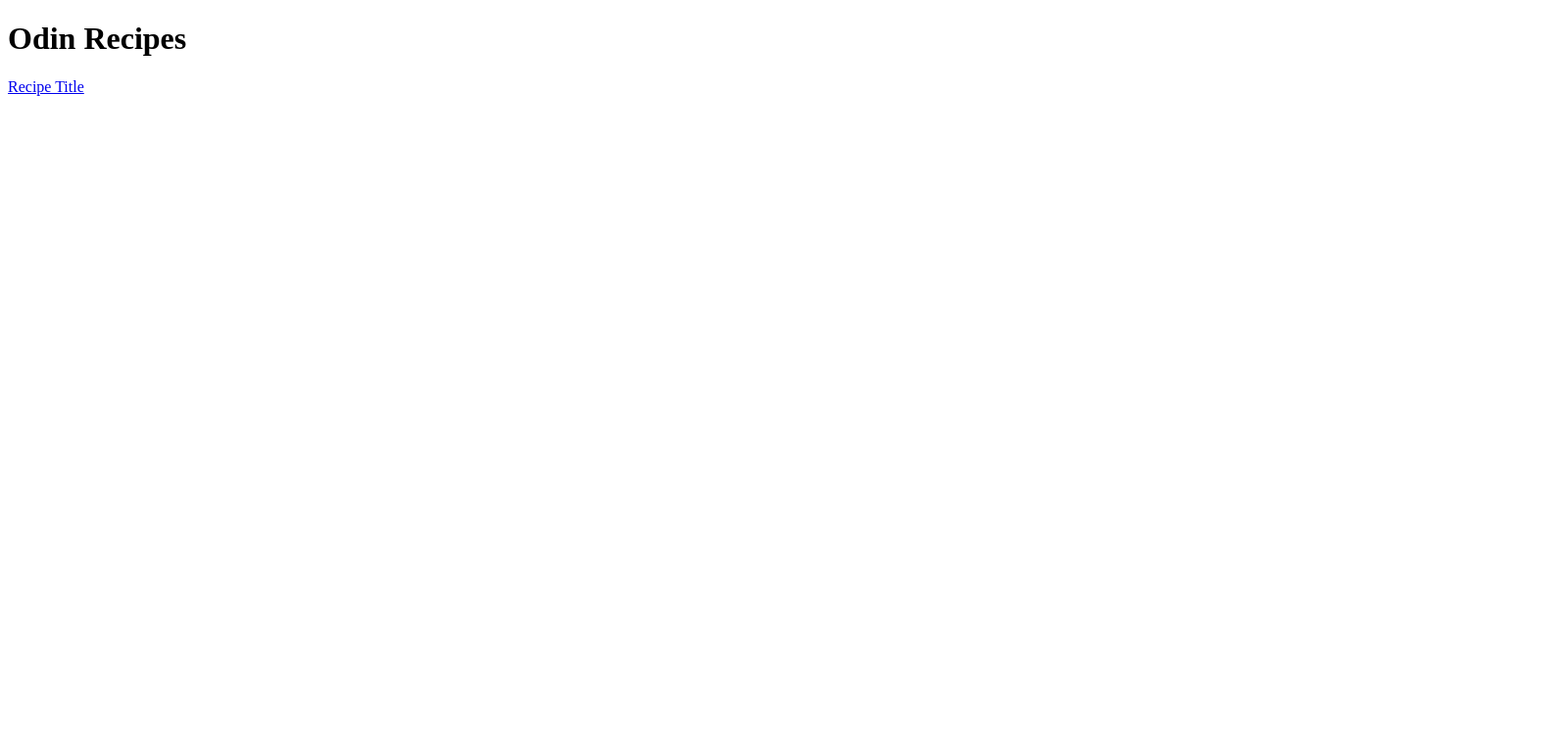
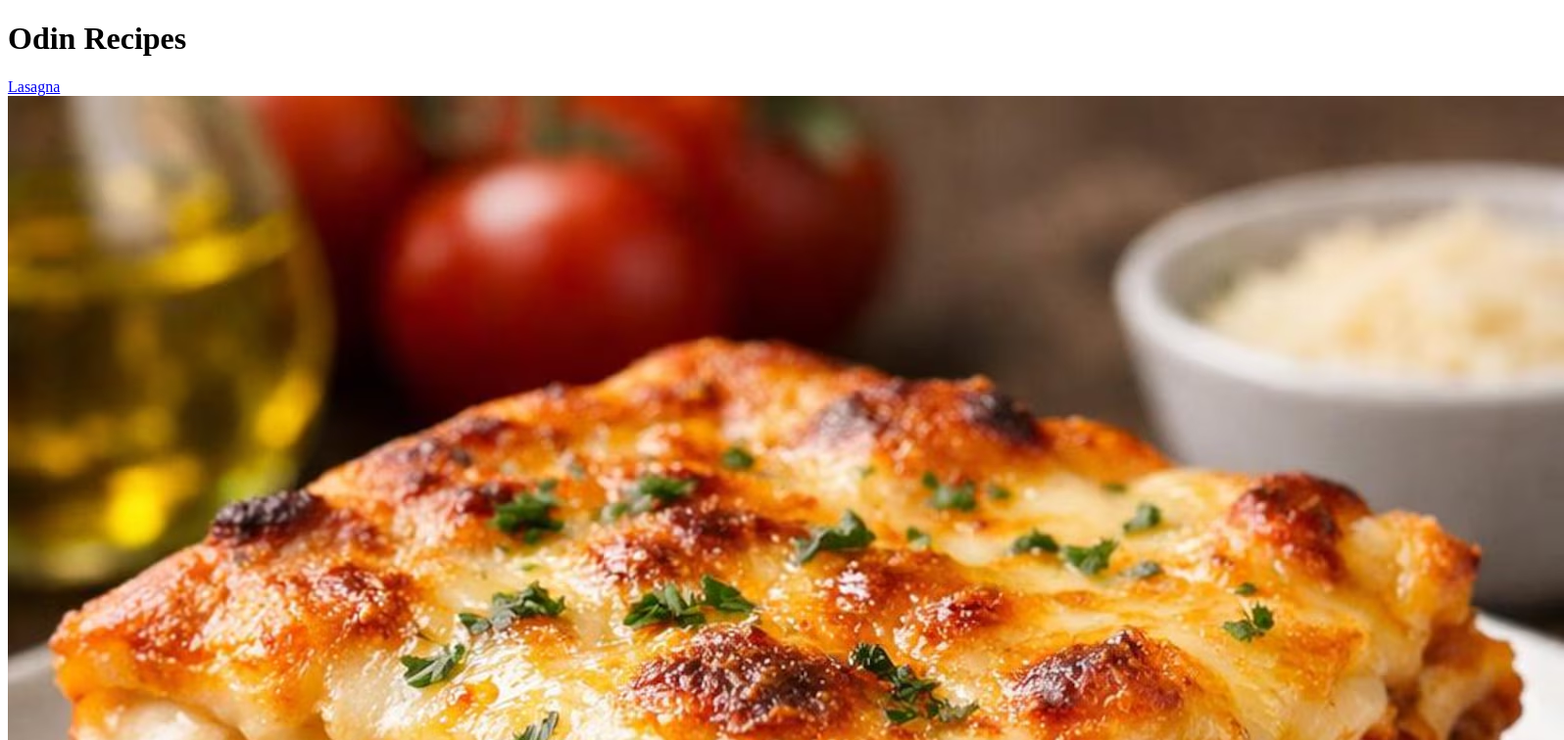
Before and after one commit to Daltronica/odin-recipes, a plain HTML site: page index.html in a window 1280 px wide. Shown: the top 756 px of the page at 98% size, 1596 px wide, since content can reach past the window. Drawn offline with Linux system fonts and the light colour scheme.

Commit message:
added an image for lasagna recipe

```diff
--- a/index.html
+++ b/index.html
@@ -7,6 +7,7 @@
 </head>
 <body>
     <h1>Odin Recipes</h1>
-    <a href="recipes/lasagna.html">Recipe Title</a>
+    <a href="recipes/lasagna.html">Lasagna</a>
+    <img src="./images/lasagna.avif">
 </body>
 </html>
```
